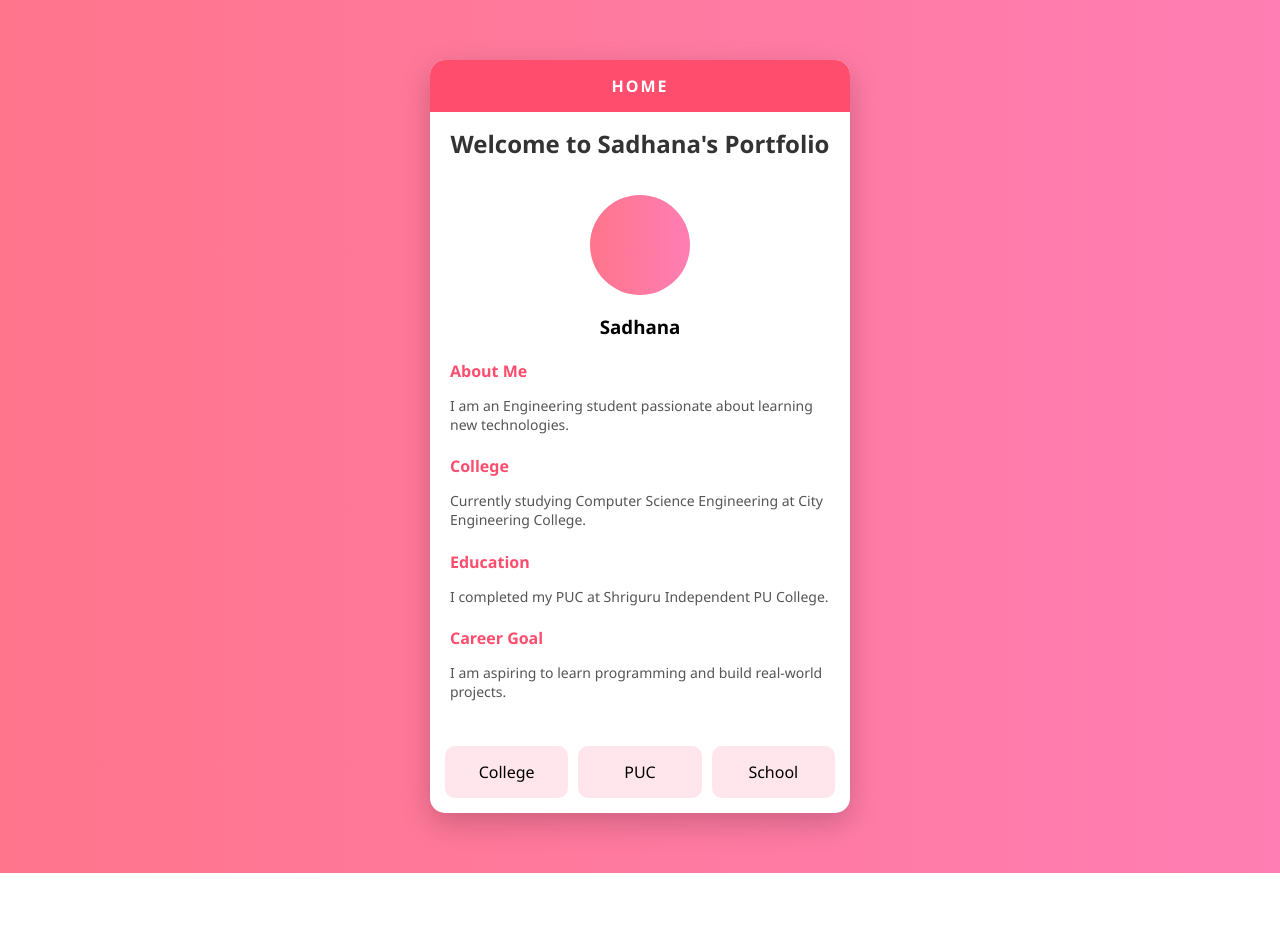
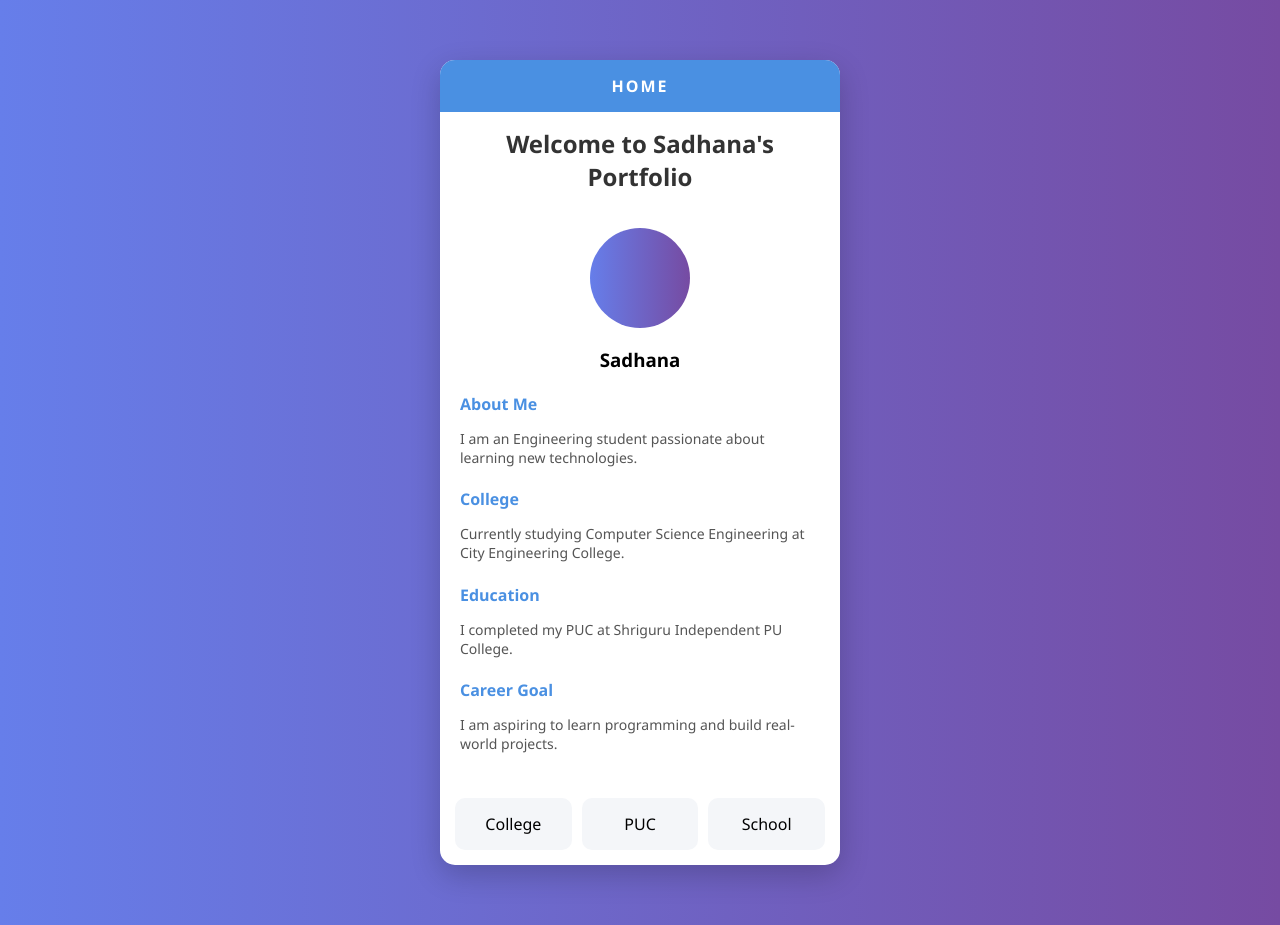
Before and after one commit to Sadhana119911/simple-website, a plain HTML site: page index.html in a window 1280 px wide. Before the commit the page ends 873 px from the top, so only its background shows below. Drawn offline with Linux system fonts and the light colour scheme.

Commit message:
Update style.css

```diff
--- a/style.css
+++ b/style.css
@@ -1,13 +1,14 @@
+
 body {
     font-family: 'Segoe UI', sans-serif;
-    background: linear-gradient(to right, #ff758c, #ff7eb3);
+    background: linear-gradient(to right, #667eea, #764ba2);
     margin: 0;
     padding: 0;
 }
 
 /* Container */
 .container {
-    width: 420px;
+    width: 400px;
     margin: 60px auto;
     border-radius: 15px;
     overflow: hidden;
@@ -17,7 +18,7 @@
 
 /* Header */
 .header {
-    background: #ff4d6d;
+    background: #4a90e2;
     color: white;
     text-align: center;
     padding: 15px;
@@ -42,19 +43,19 @@
 .circle {
     width: 100px;
     height: 100px;
-    background: linear-gradient(to right, #ff758c, #ff7eb3);
+    background: linear-gradient(to right, #667eea, #764ba2);
     border-radius: 50%;
     margin: 0 auto 15px;
 }
 
-/* Info */
+/* Info section */
 .info {
     text-align: left;
     margin-top: 15px;
 }
 
 .info h4 {
-    color: #ff4d6d;
+    color: #4a90e2;
     margin-bottom: 5px;
 }
 
@@ -75,14 +76,13 @@
     margin: 5px;
     padding: 15px;
     text-align: center;
-    background: #ffe5ec;
+    background: #f4f6f9;
     border-radius: 10px;
     transition: 0.3s;
 }
 
-/* Hover */
 .box:hover {
-    background: #ff4d6d;
+    background: #4a90e2;
     color: white;
     transform: scale(1.05);
 }
```
